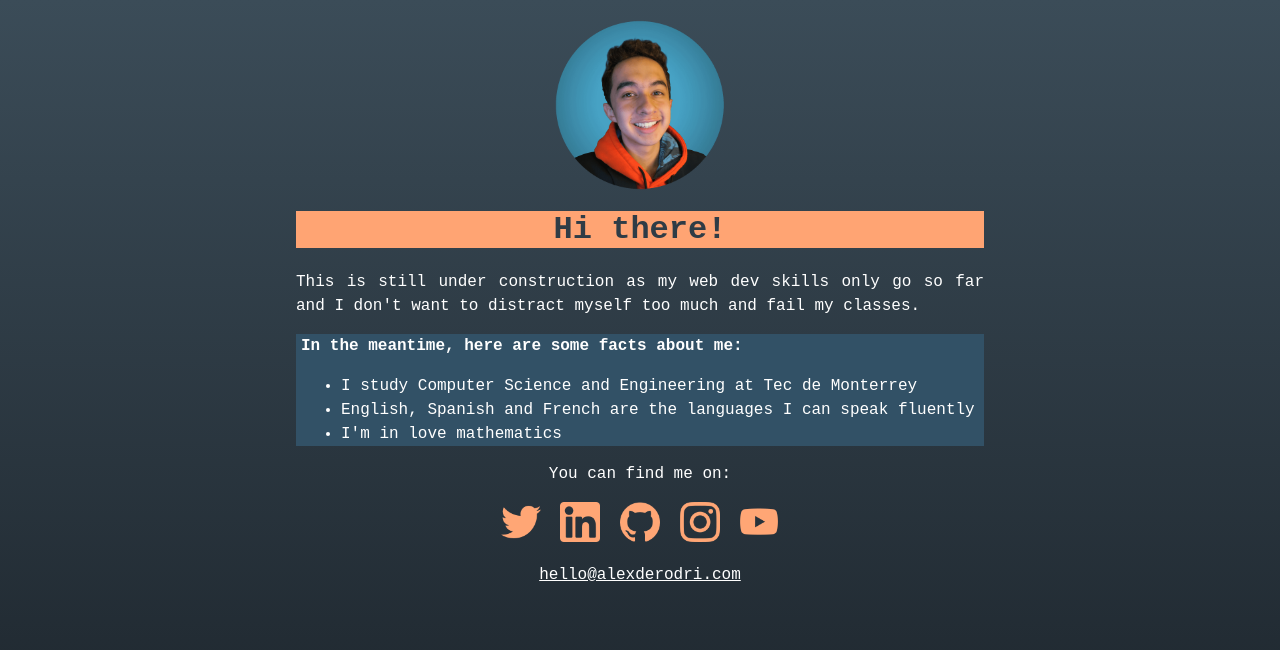
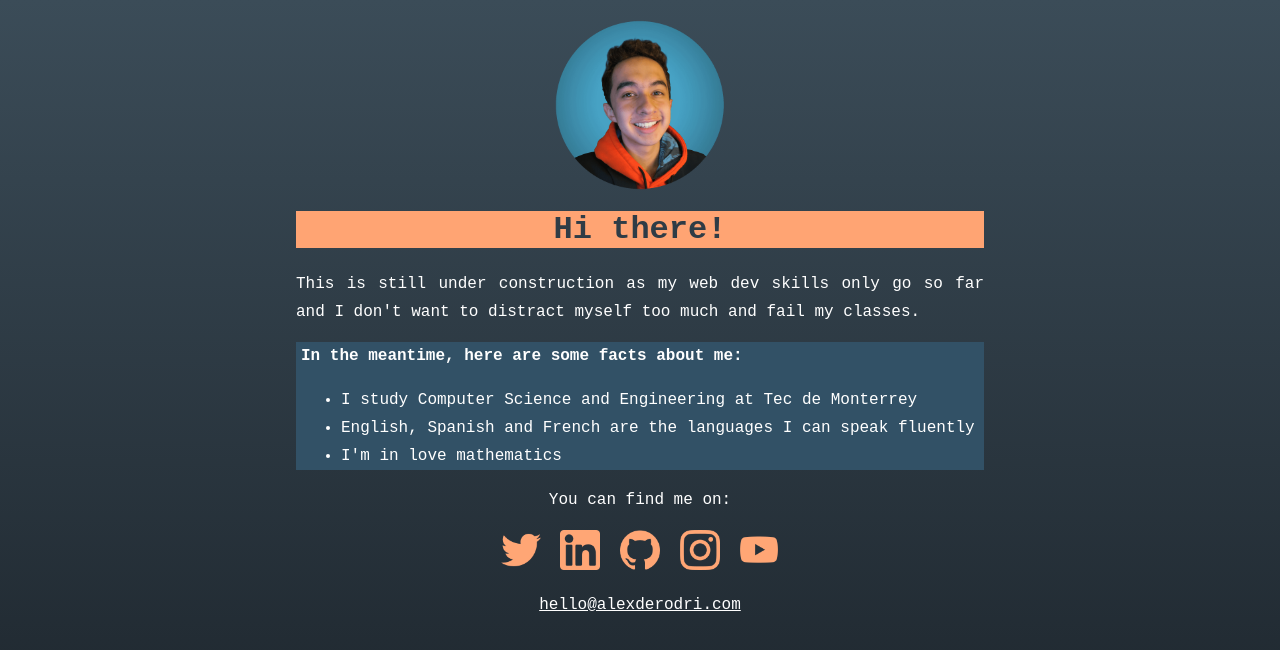
Before and after one commit to alexderodri/alexderodri.github.io, a plain HTML site: page index.html in a window 1280 px wide. Drawn offline with Linux system fonts and the light colour scheme.

Commit message:
Increased line height

```diff
--- a/style.css
+++ b/style.css
@@ -23,12 +23,12 @@ h1 {
 p {
     color:  white;
     text-align: justify;
-    line-height: 1.5em;
+    line-height: 1.75em;
 }
 
 li {
     color:  white;
-    line-height: 1.5em;
+    line-height: 1.75em;
 }
 
 .social-media {
@@ -53,7 +53,6 @@ li {
 }
 
 #mail:link {
-    /* color: rgb(255, 188, 152); */
     color: white;
 }
 
```
